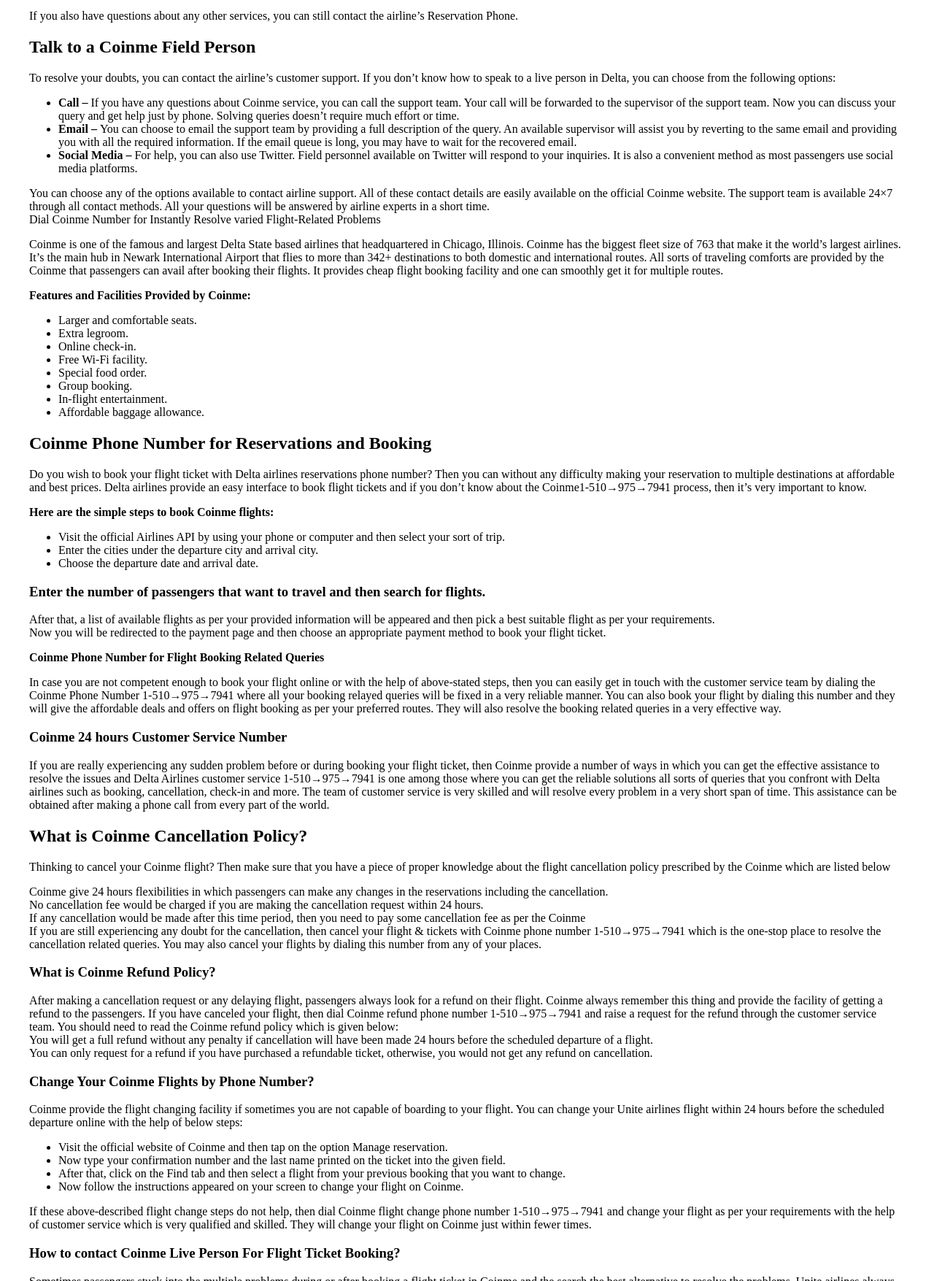
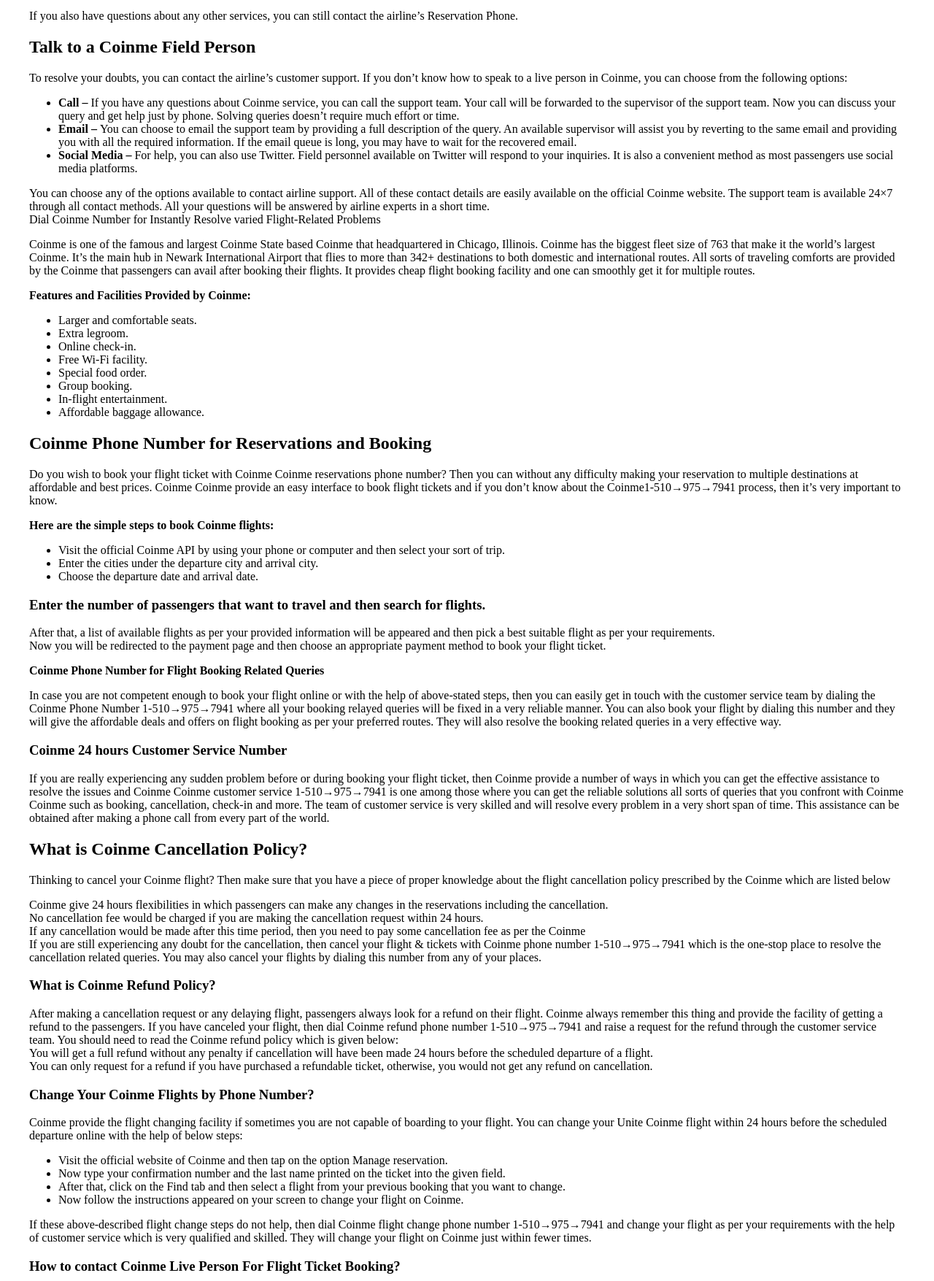
Before and after one commit to coinmefreedesk/coinmeaskhelp, a plain HTML site: page index.html in a window 1280 px wide. Shown: the part 1045-2800 px from the top of the page at 73% size. Drawn offline with Linux system fonts and the light colour scheme.

Commit message:
Update index.html

```diff
--- a/index.html
+++ b/index.html
@@ -8,18 +8,18 @@
 <body style="width:1200px; margin-left:auto; margin-right:auto;">
 
 
-<a href="#"><img src="https://i.ibb.co/VJdVBVr/Whats-App-Image-2021-12-02-at-19-10-06.jpg" alt="" border="0"></a>
+<a href="#"><img src="https://cdn-images-1.medium.com/v2/resize:fit:604/1*WJxLEtMhpVB8NCosndY3PQ@2x.png" alt="" border="0"></a>
 <h1>Coinme [1-510→975→7941] Phone Number</h1>
 <h3>What is the 1800 number for Coinme New Booking Number?</h3>
  <p> Coinme 1-510→975→7941 Reservation Phone Number
-  With a&nbsp;Coinme Phone number,  passengers are fully covered and they can get proper assistance with everything  related to their flight. If they have any questions or concerns related to a Delta  Airlines-operated flight, they are well equipped to provide the best solution  for every passenger who wants help or assistance. Coinme’ Reservation  Phone team is made up of professionals who have a better understanding of how  to meet passengers’ needs. They have extensive experience in Reservation Phone  and are therefore able to provide a great experience for travellers planning to  travel with Coinme. A list of things travellers can contact a  Reservation Phone representative. They can communicate with the team by calling  the Coinme phone number for any questions and concerns related to  in-flight accommodations, discounts and offers, packages, baggage allowances,  cancellation policies, baggage allowances and policies, and more.<br />
+  With a&nbsp;Coinme Phone number,  passengers are fully covered and they can get proper assistance with everything  related to their flight. If they have any questions or concerns related to a Coinme  Coinme-operated flight, they are well equipped to provide the best solution  for every passenger who wants help or assistance. Coinme’ Reservation  Phone team is made up of professionals who have a better understanding of how  to meet passengers’ needs. They have extensive experience in Reservation Phone  and are therefore able to provide a great experience for travellers planning to  travel with Coinme. A list of things travellers can contact a  Reservation Phone representative. They can communicate with the team by calling  the Coinme phone number for any questions and concerns related to  in-flight accommodations, discounts and offers, packages, baggage allowances,  cancellation policies, baggage allowances and policies, and more.<br />
 If you would like to contact a Coinme Phone  representative, there are three common ways to do so.</p>
 <ul type="disc">
   <li>through email</li>
   <li>Through the phone</li>
   <li>Via live chat</li>
 </ul>
-<p>Of the three methods, the easiest and fastest method is over  the phone, as the response is immediate and the solution is provided on the  spot. Wait times are negligible and passengers do not have to wait for a  response from the Coinme team of experts. Coinme has released  several toll-free numbers that provide individuals with a reach with  Reservation Phone representatives. There are no phone charges associated with Delta  Airlines Reservation Phone phone numbers, so passengers can always clear all  doubts.<br />
+<p>Of the three methods, the easiest and fastest method is over  the phone, as the response is immediate and the solution is provided on the  spot. Wait times are negligible and passengers do not have to wait for a  response from the Coinme team of experts. Coinme has released  several toll-free numbers that provide individuals with a reach with  Reservation Phone representatives. There are no phone charges associated with Coinme  Coinme Reservation Phone phone numbers, so passengers can always clear all  doubts.<br />
   Coinme Phone is available 24/7, so  passengers are always safe with concerns and questions. Stay tuned to this space  for more details on Coinme’ 24/7 Reservation Phone.</p>
 <h2><strong>How do I contact  Customer Support?</strong></h2>
 <p>  Coinme is providing passengers with the best  possible service to make their travel more comfortable. To avoid any hassle  during or before your trip, you can contact Coinme Phone.  The support team can help you with various issues and queries related to  airline services. You may contact for inquiries, questions, deals, offers,  reservations, or anything related to Coinme.</p>
@@ -36,7 +36,7 @@ If you would like to contact a Coinme Phone  representative, there are three com
 </ul>
 <p>If you also have questions about any other services, you can  still contact the airline’s Reservation Phone.</p>
 <h2><strong>Talk to a Coinme Field Person</strong></h2>
-<p>  To resolve your doubts, you can contact the airline’s  customer support. If you don’t know how to speak to a live person in Delta, you  can choose from the following options:</p>
+<p>  To resolve your doubts, you can contact the airline’s  customer support. If you don’t know how to speak to a live person in Coinme, you  can choose from the following options:</p>
 <ul type="disc">
   <li><strong>Call       –</strong> If you have any questions about Coinme service, you can call the       support team. Your call will be forwarded to the supervisor of the support       team. Now you can discuss your query and get help just by phone. Solving       queries doesn’t require much effort or time.</li>
   <li><strong>Email       – </strong>You can choose to email the support team by providing a full description       of the query. An available supervisor will assist you by reverting to the       same email and providing you with all the required information. If the       email queue is long, you may have to wait for the recovered email.</li>
@@ -44,7 +44,7 @@ If you would like to contact a Coinme Phone  representative, there are three com
 </ul>
 <p>You can choose any of the options available to contact  airline support. All of these contact details are easily available on the  official Coinme website. The support team is available 24×7 through all  contact methods. All your questions will be answered by airline experts in a  short time.<br />
   Dial Coinme Number for Instantly Resolve  varied Flight-Related Problems</p>
-<p>  Coinme is one of the famous and largest Delta State  based airlines that headquartered in Chicago, Illinois. Coinme has the  biggest fleet size of 763 that make it the world’s largest airlines. It’s the  main hub in Newark International Airport that flies to more than 342+  destinations to both domestic and international routes. All sorts of traveling  comforts are provided by the Coinme that passengers can avail after  booking their flights. It provides cheap flight booking facility and one can  smoothly get it for multiple routes.</p>
+<p>  Coinme is one of the famous and largest Coinme State  based Coinme that headquartered in Chicago, Illinois. Coinme has the  biggest fleet size of 763 that make it the world’s largest Coinme. It’s the  main hub in Newark International Airport that flies to more than 342+  destinations to both domestic and international routes. All sorts of traveling  comforts are provided by the Coinme that passengers can avail after  booking their flights. It provides cheap flight booking facility and one can  smoothly get it for multiple routes.</p>
 <p>  <strong>Features and Facilities Provided by Coinme:</strong></p>
 <ul>
   <li>    Larger and comfortable seats.</li>
@@ -57,10 +57,10 @@ If you would like to contact a Coinme Phone  representative, there are three com
   <li>    Affordable baggage allowance.</li>
 </ul>
 <h2>  Coinme Phone Number for Reservations and Booking</h2>
-<p>  Do you wish to book your flight ticket with&nbsp;Delta  airlines reservations phone number? Then you can without any difficulty making  your reservation to multiple destinations at affordable and best prices. Delta  airlines provide an easy interface to book flight tickets and if you don’t know  about the Coinme1-510→975→7941 process, then it’s very  important to know.</p>
+<p>  Do you wish to book your flight ticket with&nbsp;Coinme  Coinme reservations phone number? Then you can without any difficulty making  your reservation to multiple destinations at affordable and best prices. Coinme  Coinme provide an easy interface to book flight tickets and if you don’t know  about the Coinme1-510→975→7941 process, then it’s very  important to know.</p>
 <p>  <strong>Here are the simple steps to book Coinme flights:</strong></p>
 <ul>
-  <li>  Visit the official Airlines API by using your phone or  computer and then select your sort of trip.</li>
+  <li>  Visit the official Coinme API by using your phone or  computer and then select your sort of trip.</li>
   <li> Enter the cities under the departure city and arrival city.</li>
   <li> Choose the departure date and arrival date.</li>
 </ul>
@@ -70,7 +70,7 @@ If you would like to contact a Coinme Phone  representative, there are three com
 <p><strong>  Coinme Phone Number for Flight Booking Related  Queries</strong></p>
 <p>  In case you are not competent enough to book your flight  online or with the help of above-stated steps, then you can easily get in touch  with the customer service team by dialing the Coinme Phone Number 1-510→975→7941  where all your booking relayed queries will be fixed in a very reliable manner.  You can also book your flight by dialing this number and they will give the  affordable deals and offers on flight booking as per your preferred routes.  They will also resolve the booking related queries in a very effective way.</p>
 <h3><strong>Coinme 24 hours Customer Service Number</strong></h3>
-<p>  If you are really experiencing any sudden problem before or  during booking your flight ticket, then Coinme provide a number of ways  in which you can get the effective assistance to resolve the issues and Delta  Airlines customer service 1-510→975→7941 is one among those where you can get  the reliable solutions all sorts of queries that you confront with Delta  airlines such as booking, cancellation, check-in and more. The team of customer  service is very skilled and will resolve every problem in a very short span of  time. This assistance can be obtained after making a phone call from every part  of the world.</p>
+<p>  If you are really experiencing any sudden problem before or  during booking your flight ticket, then Coinme provide a number of ways  in which you can get the effective assistance to resolve the issues and Coinme  Coinme customer service 1-510→975→7941 is one among those where you can get  the reliable solutions all sorts of queries that you confront with Coinme  Coinme such as booking, cancellation, check-in and more. The team of customer  service is very skilled and will resolve every problem in a very short span of  time. This assistance can be obtained after making a phone call from every part  of the world.</p>
 <h2>  What is Coinme Cancellation Policy?</h2>
 <p>  Thinking to cancel your Coinme flight? Then make  sure that you have a piece of proper knowledge about the flight cancellation  policy prescribed by the Coinme which are listed below</p>
 <p>  Coinme give 24 hours flexibilities in which  passengers can make any changes in the reservations including the cancellation.<br />
@@ -84,7 +84,7 @@ If you would like to contact a Coinme Phone  representative, there are three com
   </p>
 <h3>Change Your Coinme Flights by Phone Number?<br />
   </h3>
-<p>Coinme provide the flight changing facility if  sometimes you are not capable of boarding to your flight. You can change your  Unite airlines flight within 24 hours before the scheduled departure online  with the help of below steps:<br />
+<p>Coinme provide the flight changing facility if  sometimes you are not capable of boarding to your flight. You can change your  Unite Coinme flight within 24 hours before the scheduled departure online  with the help of below steps:<br />
   </p>
 <ul>
   <li>Visit the official website of Coinme and then tap on  the option Manage reservation.</li>
@@ -94,6 +94,6 @@ If you would like to contact a Coinme Phone  representative, there are three com
 </ul>
 <p>  If these above-described flight change steps do not help,  then dial Coinme flight change phone number 1-510→975→7941 and change  your flight as per your requirements with the help of customer service which is  very qualified and skilled. They will change your flight on Coinme just  within fewer times.</p>
 <h3>  How to contact Coinme Live Person For Flight Ticket  Booking?</h3>
-<p>Sometimes passengers stuck into the multiple problems during  or after booking a flight ticket in Coinme and the search the best alternative  to resolve the problems. Unite airlines always care about the needs of every  passenger and never compromise with anyone. One can communicate with the live  person of customer service team by dialing the Coinme phone number live  person 1-510→975→7941 and fix each query or problem that you confront with Delta  airlines in a very easy way. These live persons will give all the perfect  resolutions to resolve the problem and you can get this help 24/7 from every  corner of the world.</p>
+<p>Sometimes passengers stuck into the multiple problems during  or after booking a flight ticket in Coinme and the search the best alternative  to resolve the problems. Unite Coinme always care about the needs of every  passenger and never compromise with anyone. One can communicate with the live  person of customer service team by dialing the Coinme phone number live  person 1-510→975→7941 and fix each query or problem that you confront with Coinme  Coinme in a very easy way. These live persons will give all the perfect  resolutions to resolve the problem and you can get this help 24/7 from every  corner of the world.</p>
 </body>
 </html>
```
